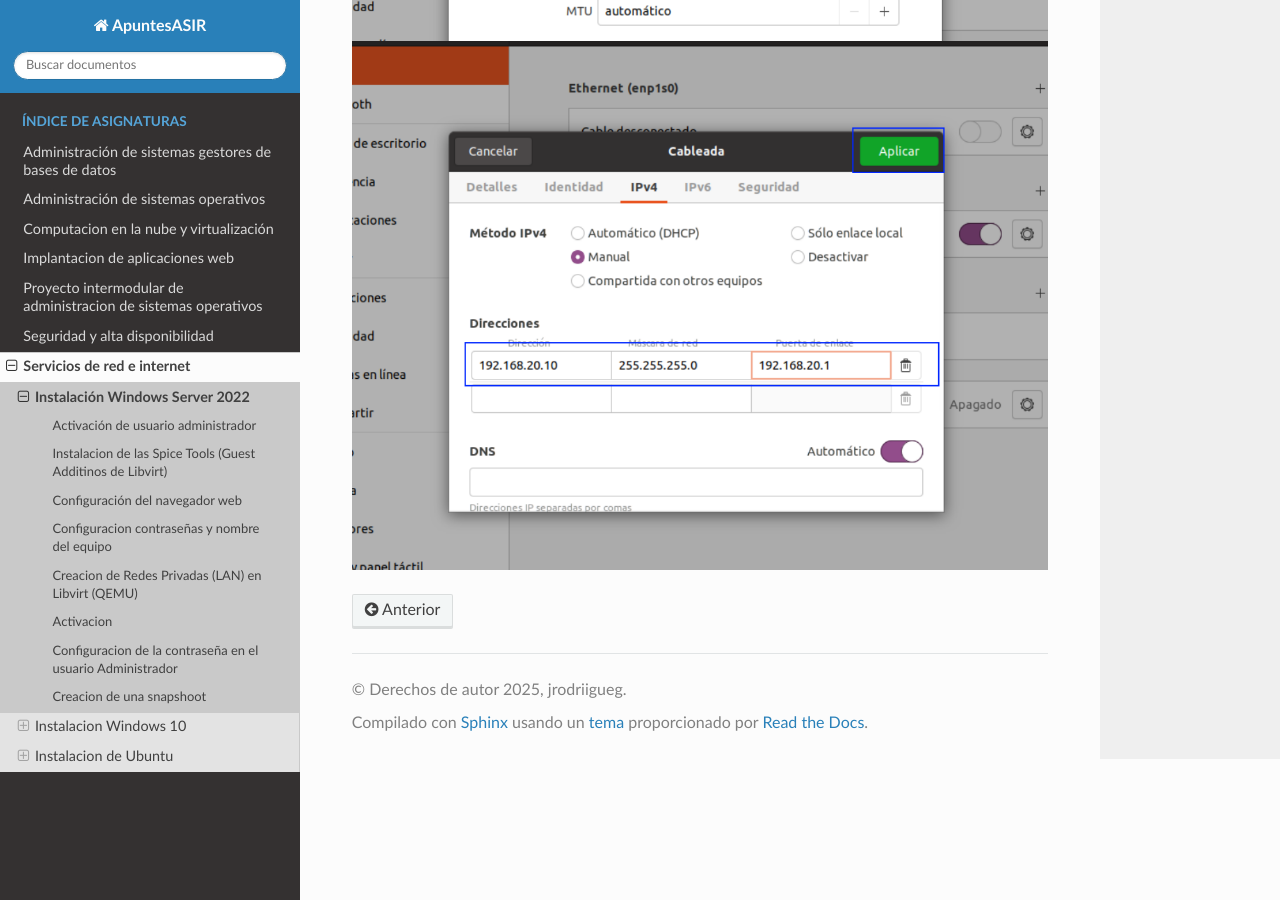
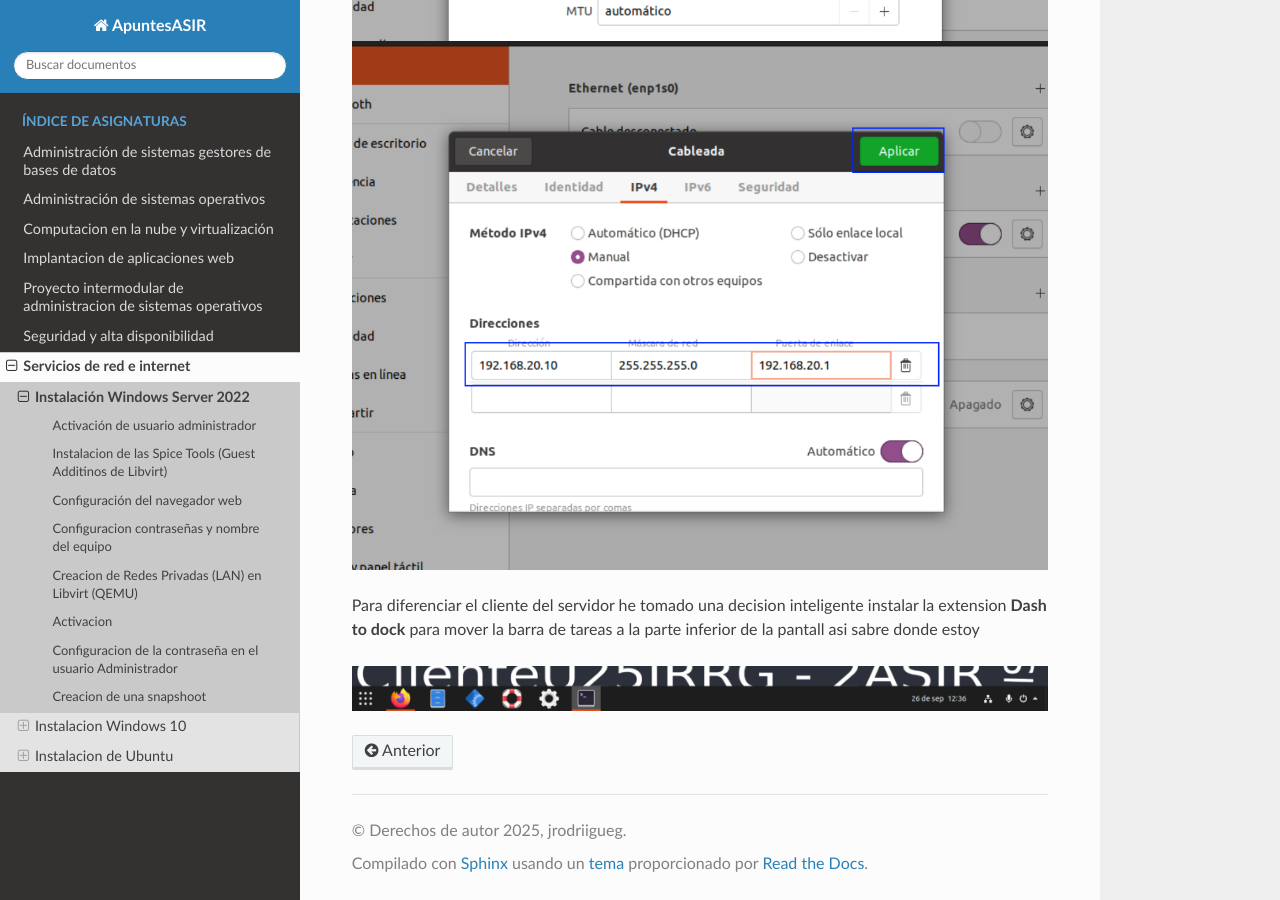
Before and after one commit to jrodriiguezg/ApuntesASIR, a Sphinx documentation site: the page built from docs/servicios-de-red-e-internet/instalacion-maquinas-iniciales.md, in a window 1280 px wide and 900 px high, scrolled down 92002 px. Built offline with Sphinx 7.4.7 and the Read the Docs theme 3.1.0, drawn with Linux system fonts in a browser that asks for light colours; pages that are not in the unit, such as notebooks, are missing from menus.

Commit message:
new file:   docs/servicios-de-red-e-internet/images/ubuntu/55.png 	modified:   docs/servicios-de-red-e-internet/instalacion-maquinas-iniciales.md

```diff
--- a/docs/servicios-de-red-e-internet/instalacion-maquinas-iniciales.md
+++ b/docs/servicios-de-red-e-internet/instalacion-maquinas-iniciales.md
@@ -771,3 +771,7 @@ Ahora editaremos las tarjetas de red del cliente, les cambiamos el nombre tanto
 ![Paso122](images/ubuntu/52.png)
 ![Paso123](images/ubuntu/53.png)
 ![Paso124](images/ubuntu/54.png)
+
+Para diferenciar el cliente del servidor he tomado una decision inteligente instalar la extension **Dash to dock** para mover la barra de tareas a la parte inferior de la pantall asi sabre donde estoy
+
+![Paso125](images/ubuntu/55.png)
```
Also changed, not shown: docs/servicios-de-red-e-internet/images/ubuntu/55.png (added).
